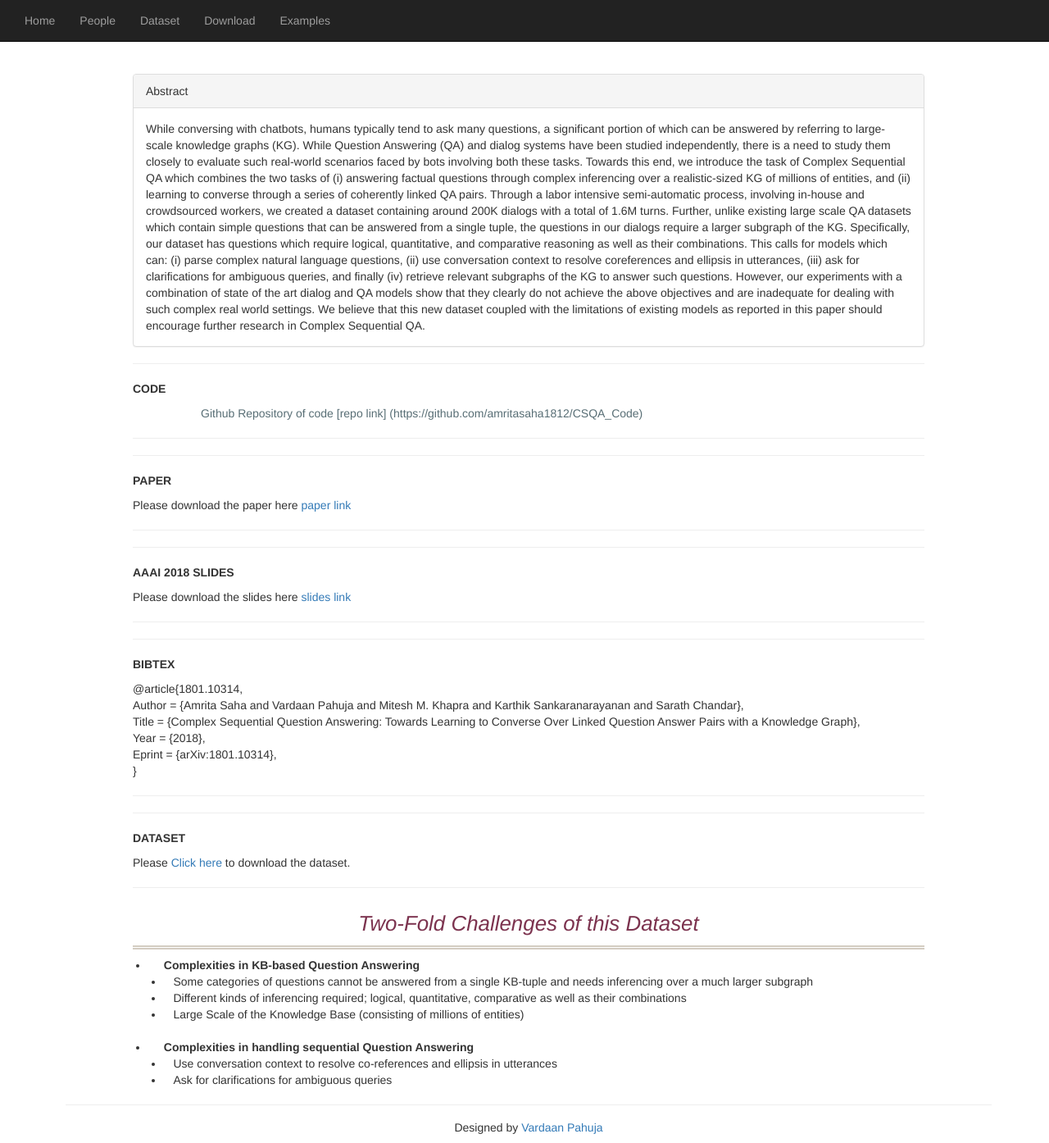
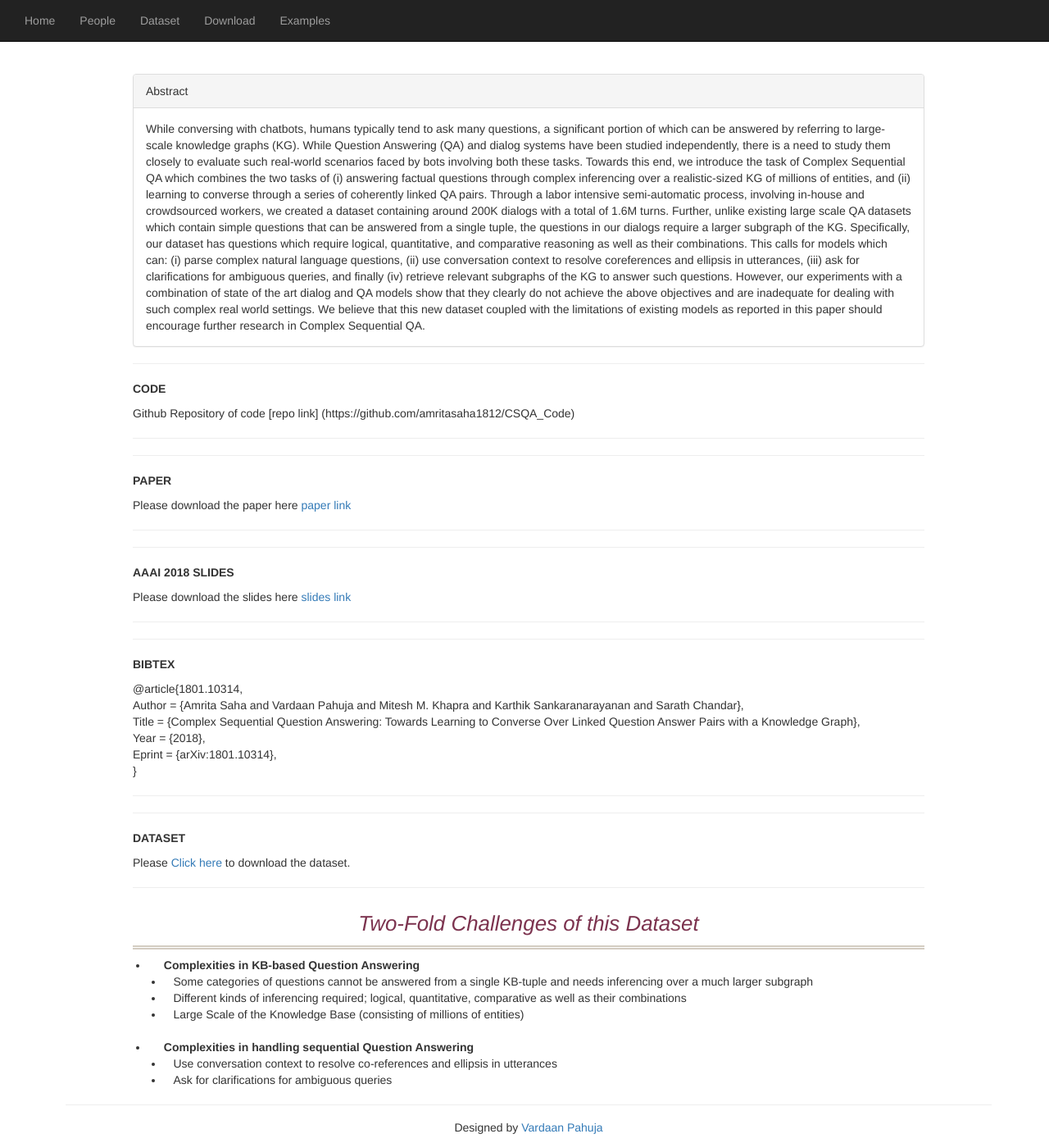
Before and after one commit to amritasaha1812/CSQA, a Jekyll site: the page built from index.md, in a window 1280 px wide and 1394 px high. Shown: the whole window at 82% size. Built offline with Jekyll 4.4.1, drawn with Linux system fonts in a browser that asks for light colours; nearby versions of some CDN libraries.

```diff
--- a/index.md
+++ b/index.md
@@ -13,11 +13,8 @@ layout: default
 
 ---
 **CODE**
-<div class='row section highlight'>
-  <div class='col-xs-10 col-xs-offset-1'>
+
 Github Repository of code [repo link] (https://github.com/amritasaha1812/CSQA_Code)
-  </div>
-</div>
 
 ---
 ---
```
